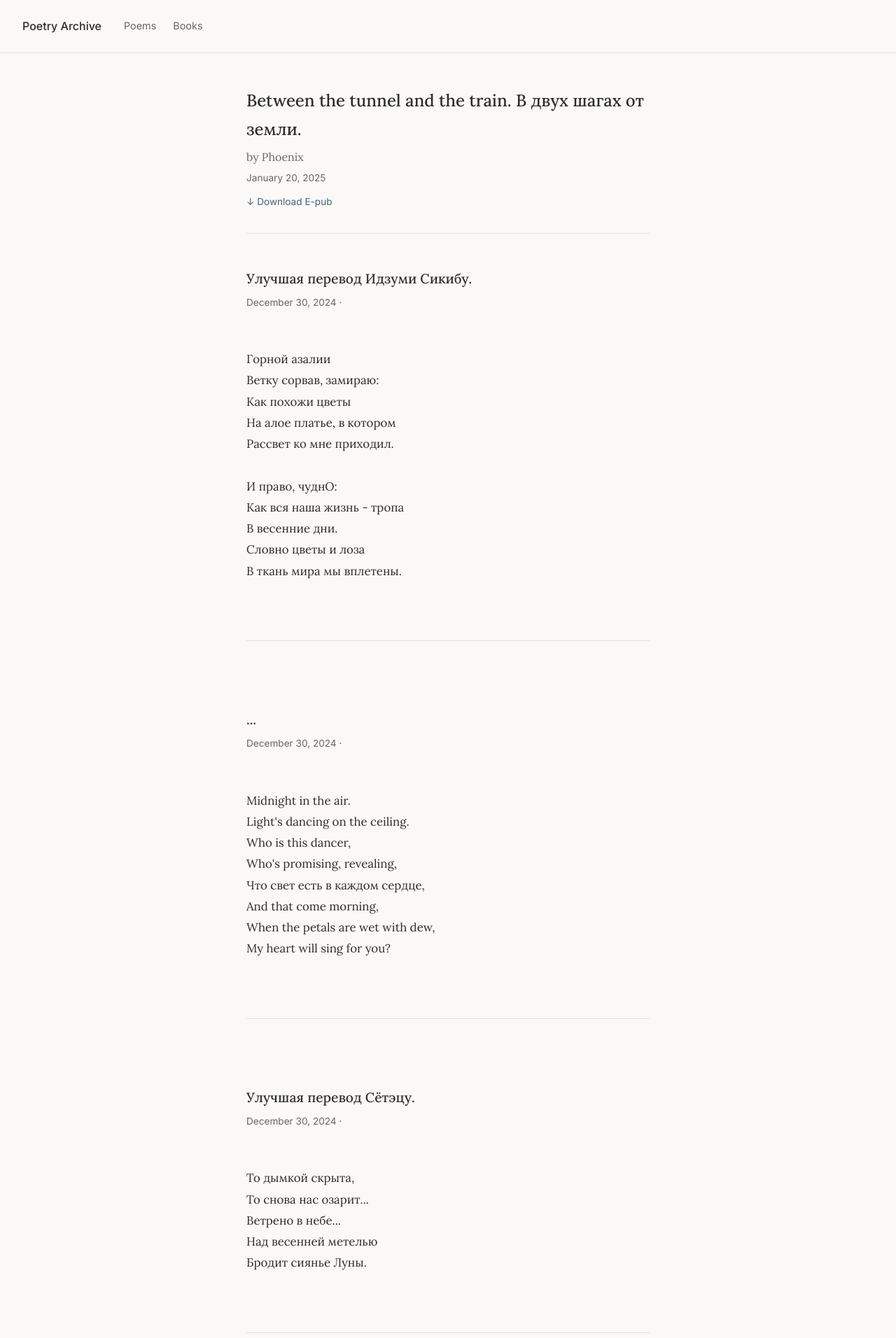
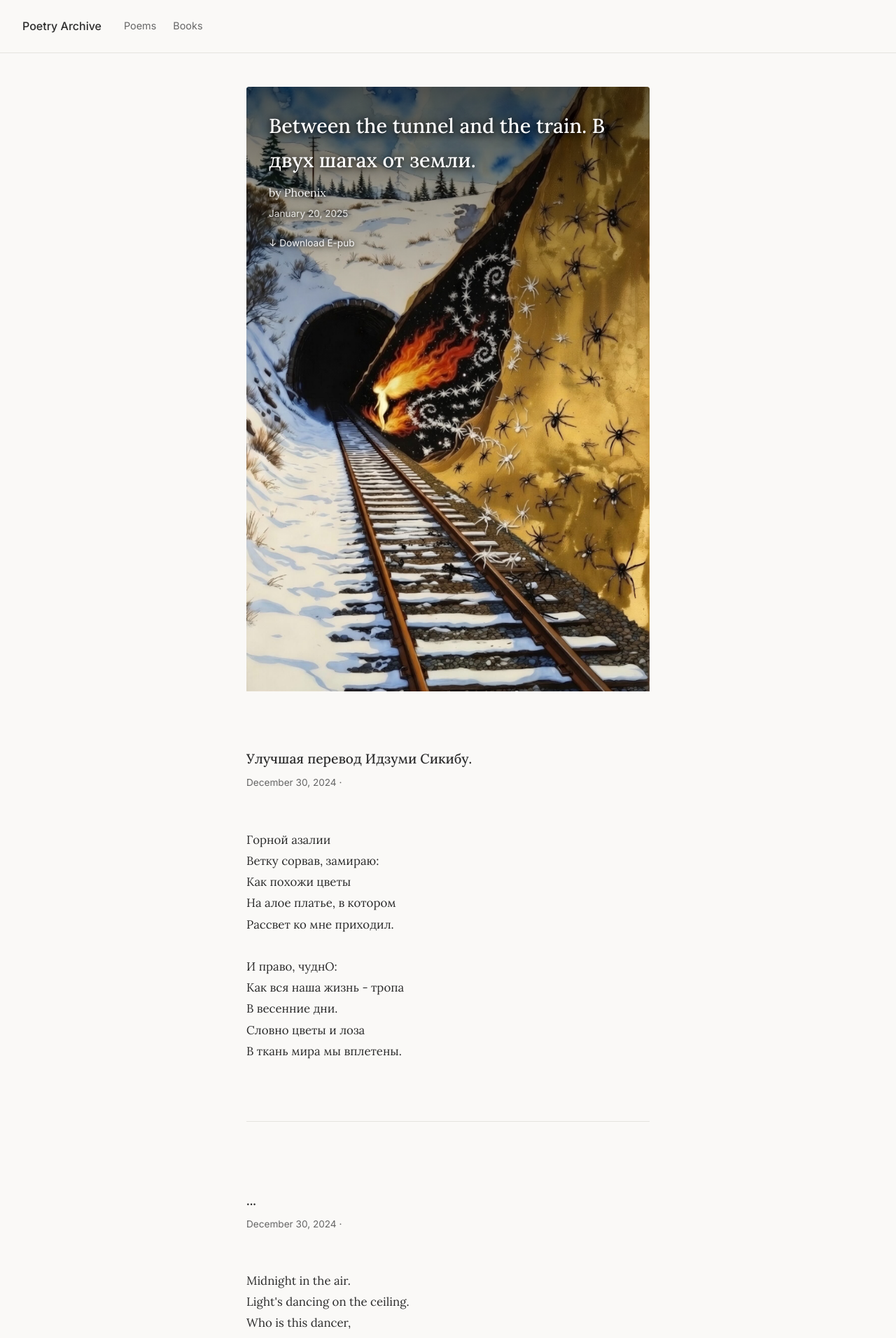
Before and after one commit to whobyphoenix/poetry, a Jekyll site: the page built from _books/tunnel-vision.md, in a window 1280 px wide. Shown: the top 1912 px of the page at 70% size. Built offline with Jekyll 4.4.1, drawn with Linux system fonts in a browser that asks for light colours.

Commit message:
Add cover for 'tunnel-vision'

```diff
--- a/_books/tunnel-vision.md
+++ b/_books/tunnel-vision.md
@@ -3,4 +3,5 @@ title: "Between the tunnel and the train. В двух шагах от земли
 author: phoenix
 date: 2025-01-20
 default_poem_title: "..."
+cover: tunnel-vision.jpg
 ---
```
Also changed, not shown: assets/images/covers/tunnel-vision.jpg (added).
